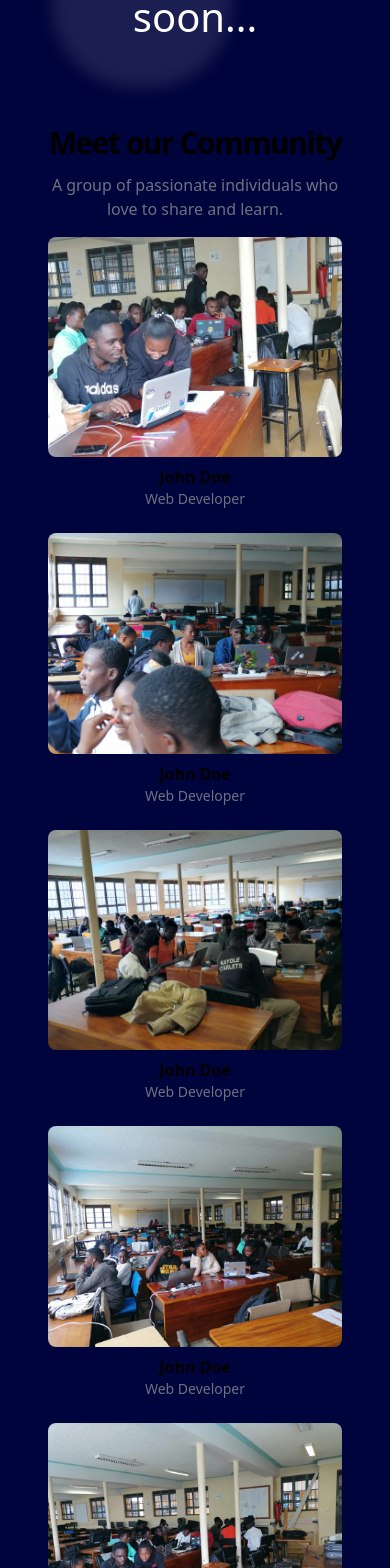
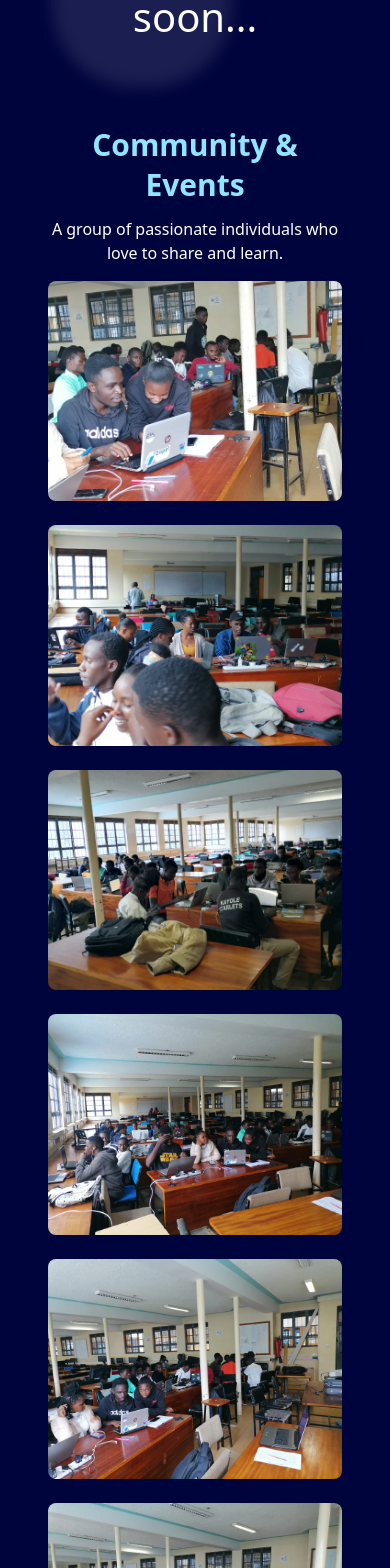
Before and after one commit to Binary-Brigades/MMUST-IHUB, a React (Vite) app: page / in a window 390 px wide. Shown: the part 3340-4908 px from the top of the page. Built offline with nearby package versions, Linux system fonts and the light colour scheme.

Commit message:
Fix :fix events, community

```diff
--- a/src/App.jsx
+++ b/src/App.jsx
@@ -23,7 +23,7 @@ function App() {
         <Services />
         <Products />
         <Community />
-        <Events />
+        {/* <Events /> */}
         <ContactUs />
       </div>
       <Footer />
--- a/src/components/Community.jsx
+++ b/src/components/Community.jsx
@@ -5,16 +5,15 @@ import third from "../assets/community/IMG-20240129-WA0012.jpg";
 import forth from "../assets/community/IMG-20240129-WA0016.jpg";
 import fifth from "../assets/community/IMG-20240129-WA0020.jpg";
 import six from "../assets/community/IMG-20240129-WA0025.jpg";
+import Divider from "./Divider";
 function Community() {
   return (
     <div>
-      <section className="w-full py-12 md:py-24 lg:py-32">
+      <section className="w-full py-12 md:py-24 lg:py-32" id="community">
         <div className="container grid items-center justify-center gap-4 px-4 text-center md:px-6 lg:gap-10">
           <div className="space-y-3">
-            <h2 className="text-3xl font-bold tracking-tighter sm:text-4xl md:text-5xl">
-              Meet our Community
-            </h2>
-            <p className="mx-auto max-w-[700px] text-gray-500 md:text-xl/relaxed lg:text-base/relaxed xl:text-xl/relaxed dark:text-gray-400">
+            <Divider text="Community & Events" />
+            <p className="mx-auto max-w-[700px] text-white md:text-xl/relaxed lg:text-base/relaxed xl:text-xl/relaxed ">
               A group of passionate individuals who love to share and learn.
             </p>
           </div>
@@ -24,60 +23,36 @@ function Community() {
                 className="flex h-full w-full items-center justify-center rounded-lg bg-muted"
                 src={six}
               />
-              <h3 className="mt-2 font-semibold">John Doe</h3>
-              <p className="text-sm text-gray-500 dark:text-gray-400">
-                Web Developer
-              </p>
             </div>
             <div className="mx-auto flex flex-col items-center justify-center w-[200px h-[100px">
               <img
                 className="flex h-full w-full items-center justify-center rounded-lg bg-muted"
                 src={first}
               />
-              <h3 className="mt-2 font-semibold">John Doe</h3>
-              <p className="text-sm text-gray-500 dark:text-gray-400">
-                Web Developer
-              </p>
             </div>
             <div className="mx-auto flex flex-col items-center justify-center w-[200px h-[100px">
               <img
                 className="flex h-full w-full items-center justify-center rounded-lg bg-muted"
                 src={second}
               />
-              <h3 className="mt-2 font-semibold">John Doe</h3>
-              <p className="text-sm text-gray-500 dark:text-gray-400">
-                Web Developer
-              </p>
             </div>
             <div className="mx-auto flex flex-col items-center justify-center w-[200px h-[100px">
               <img
                 className="flex h-full w-full items-center justify-center rounded-lg bg-muted"
                 src={third}
               />
-              <h3 className="mt-2 font-semibold">John Doe</h3>
-              <p className="text-sm text-gray-500 dark:text-gray-400">
-                Web Developer
-              </p>
             </div>
             <div className="mx-auto flex flex-col items-center justify-center w-[200px h-[100px">
               <img
                 className="flex h-full w-full items-center justify-center rounded-lg bg-muted"
                 src={forth}
               />
-              <h3 className="mt-2 font-semibold">John Doe</h3>
-              <p className="text-sm text-gray-500 dark:text-gray-400">
-                Web Developer
-              </p>
             </div>
             <div className="mx-auto flex flex-col items-center justify-center w-[200px h-[100px">
               <img
                 className="flex h-full w-full items-center justify-center rounded-lg bg-muted"
                 src={fifth}
               />
-              <h3 className="mt-2 font-semibold">John Doe</h3>
-              <p className="text-sm text-gray-500 dark:text-gray-400">
-                Web Developer
-              </p>
             </div>
           </div>
         </div>
--- a/src/components/Header.jsx
+++ b/src/components/Header.jsx
@@ -43,9 +43,9 @@ const Header = () => {
           <li className="active:text-purple-600 hover:text-purple-600">
             <a href="#products">Products</a>
           </li>
-          <li className="active:text-purple-600 hover:text-purple-600">
+          {/* <li className="active:text-purple-600 hover:text-purple-600">
             <a href="#events">Events</a>
-          </li>
+          </li> */}
           <li className="active:text-purple-600 hover:text-purple-600">
             <a href="#community">Community</a>
           </li>
@@ -75,11 +75,11 @@ const Header = () => {
               Products
             </a>
           </li>
-          <li className="active:text-purple-600 hover:text-purple-600">
+          {/* <li className="active:text-purple-600 hover:text-purple-600">
             <a href="#events" onClick={toggleMenu}>
               Events
             </a>
-          </li>
+          </li> */}
           <li className="active:text-purple-600 hover:text-purple-600">
             <a href="#community" onClick={toggleMenu}>
               Community
```
